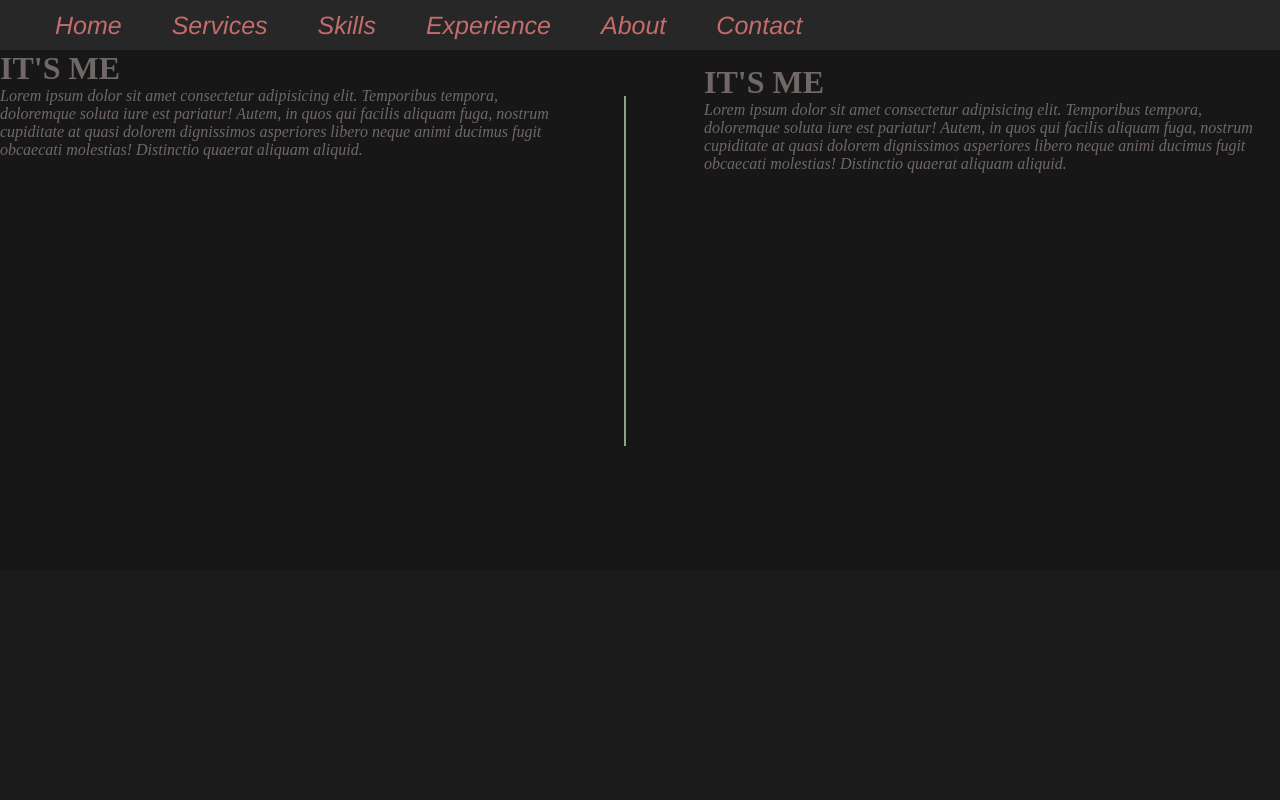
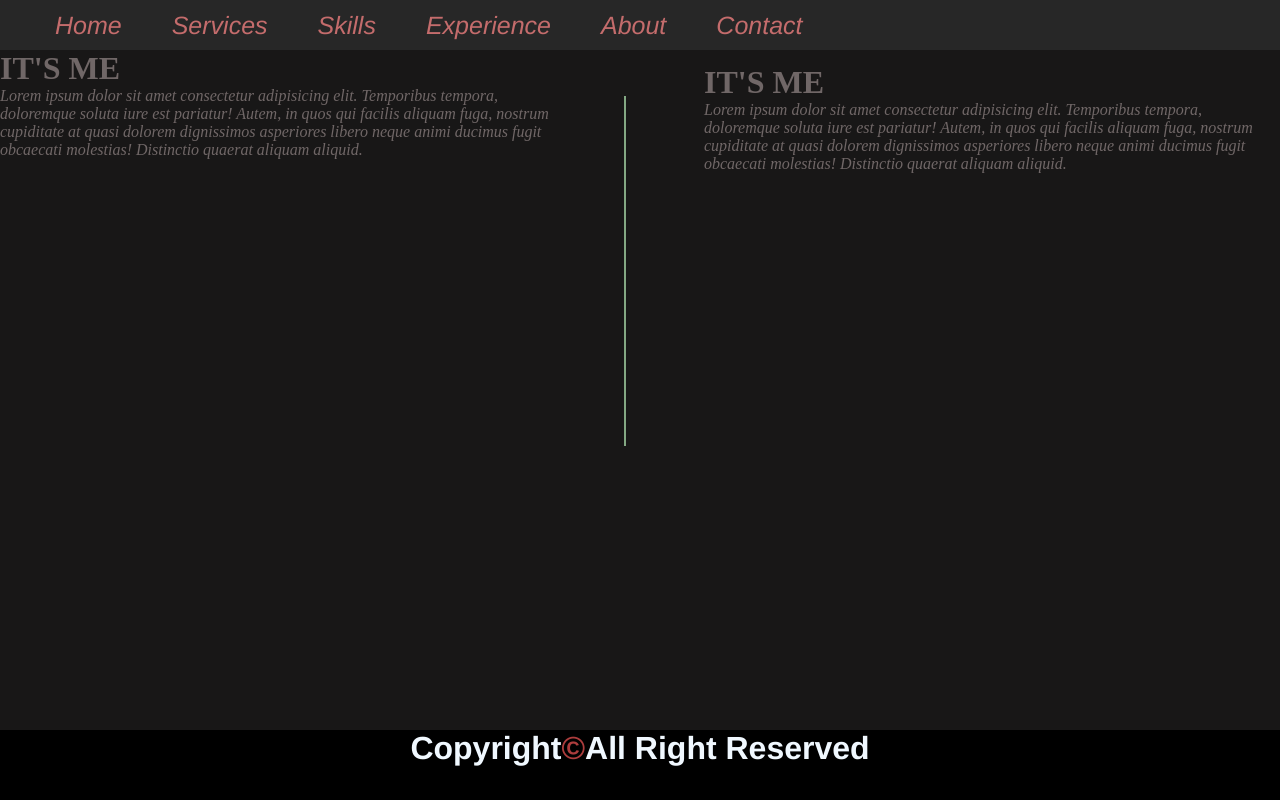
Before and after one commit to ibadatibadatibadat/Ibadat-Personal-Portfolio, a React (Vite) app: page / in a window 1280 px wide. Built offline with nearby package versions, Linux system fonts and the light colour scheme.

Commit message:
Creating And Styling Footer Component

```diff
--- a/src/App.jsx
+++ b/src/App.jsx
@@ -6,12 +6,12 @@ import Services from "./Components/Services";
 import Experience from "./Components/Experience";
 import About from "./Components/About";
 import Contact from "./Components/Contact";
-
+import Footer from "./Components/Footer";
 function App() {
   return (
     <>
       <BrowserRouter>
-      <Navbar />
+        <Navbar />
         <Routes>
           <Route path="/" element={<Home />} />
           <Route path="/skills" element={<Skills />} />
@@ -20,9 +20,9 @@ function App() {
           <Route path="/about" element={<About />} />
           <Route path="/contact" element={<Contact />} />
         </Routes>
+        <Footer />
       </BrowserRouter>
     </>
   );
 }
-
 export default App;
--- /dev/null
+++ b/src/Components/Footer.jsx
@@ -0,0 +1,13 @@
+import React from "react";
+import "../styles/footer.css";
+const Footer = () => {
+  return (
+    <div>
+      <h1 className="footer">
+        Copyright <span className="copyright">&copy;</span> All Right Reserved
+      </h1>
+    </div>
+  );
+};
+
+export default Footer;
--- a/src/Components/Home.jsx
+++ b/src/Components/Home.jsx
@@ -31,5 +31,4 @@ const Home = () => {
     </div>
   );
 };
-
 export default Home;
--- /dev/null
+++ b/src/styles/footer.css
@@ -0,0 +1,11 @@
+body {
+  background-color: black;
+}
+.footer {
+  display: flex;
+  justify-content: center;
+  font-family: "Franklin Gothic Medium", "Arial Narrow", Arial, sans-serif;
+}
+.copyright {
+  color: rgb(173, 61, 61);
+}
--- a/src/styles/home.css
+++ b/src/styles/home.css
@@ -1,7 +1,7 @@
 .main {
   background-color: rgb(24, 23, 23);
   color: rgb(112, 103, 103);
-  height: 65vh;
+  height: 85vh;
 }
 
 .div1 {
```
